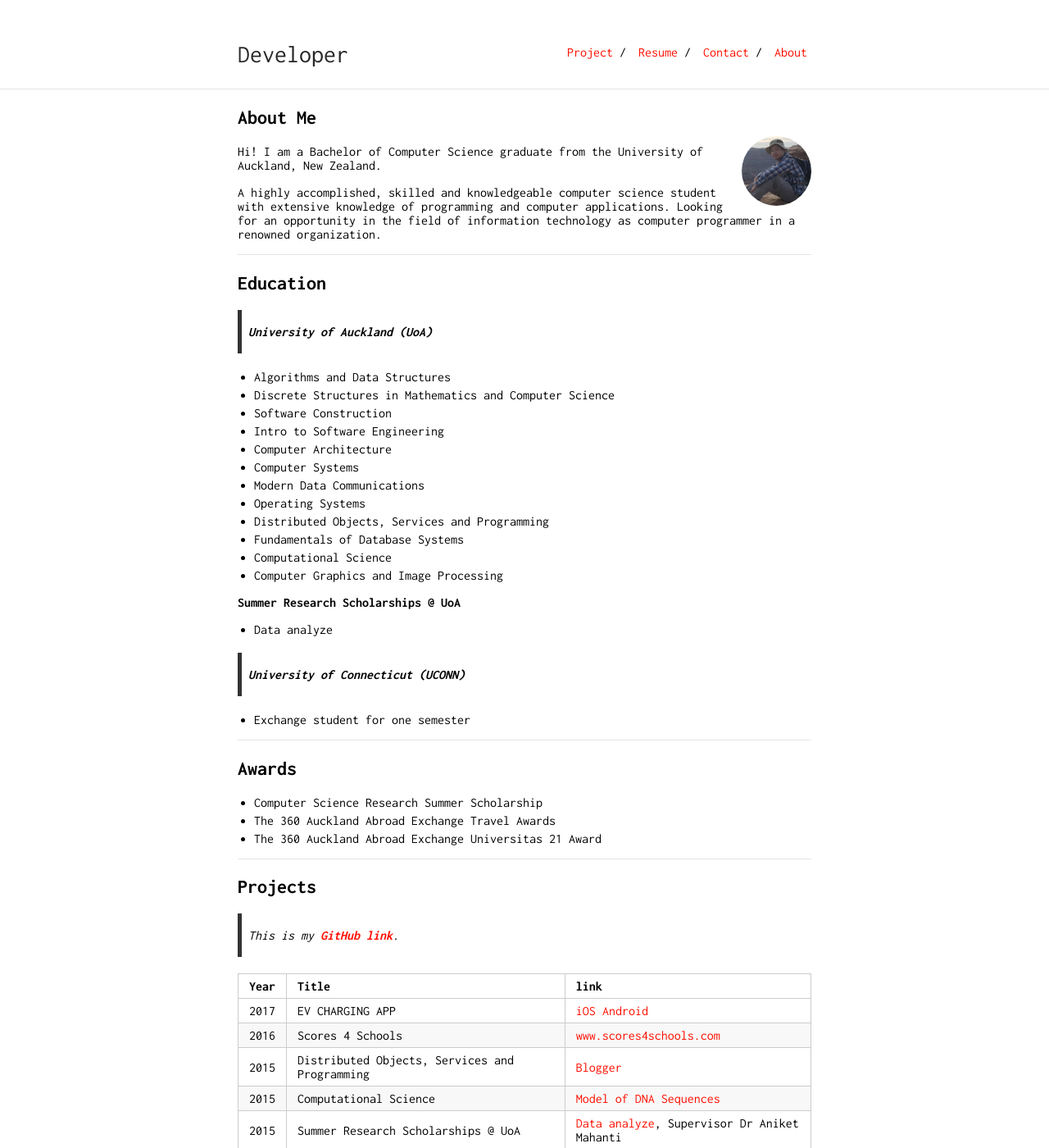
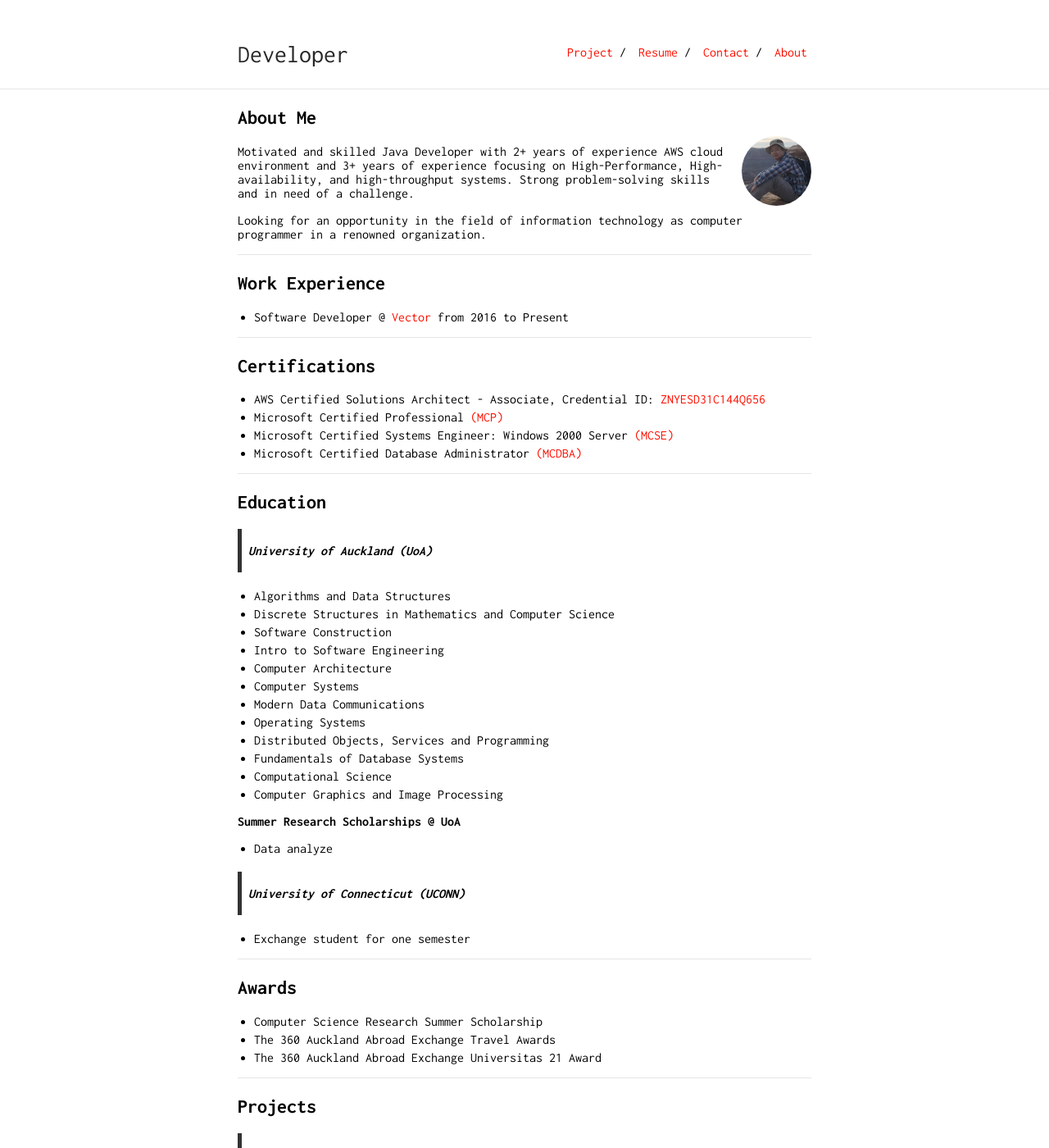
Before and after one commit to hche608/hche608.github.io, a Jekyll site: the page built from index.md, in a window 1280 px wide and 1400 px high. Shown: the whole window at 82% size. Built offline with Jekyll 4.4.1, drawn with Linux system fonts in a browser that asks for light colours; our own code applies the rules of GitHub Pages for plain Markdown files; some of the changed text lies outside the part shown.

Commit message:
Update home page

```diff
--- a/index.md
+++ b/index.md
@@ -6,10 +6,24 @@ layout: default
 
 <img class="profile-picture" src="me.webp">
 
-Hi! I am a Bachelor of Computer Science graduate from the University of Auckland, New Zealand.
+Motivated and skilled Java Developer with 2+ years of experience AWS cloud environment and 3+ years of experience focusing on High-Performance, High-availability, and high-throughput systems. Strong problem-solving skills and in need of a challenge.
 
-A highly accomplished, skilled and knowledgeable computer science student with extensive knowledge of programming and computer applications.
 Looking for an opportunity in the field of information technology as computer programmer in a renowned organization.
+
+---
+
+## Work Experience
+
+* Software Developer @ [Vector]("https://www.vector.co.nz") from 2016 to Present
+
+---
+
+## Certifications
+
+* AWS Certified Solutions Architect - Associate, Credential ID: [ZNYESD31C144Q656]("https://www.certmetrics.com/amazon/public/badge.aspx?i=1&t=c&d=2018-08-31&ci=AWS00468035")
+* Microsoft Certified Professional [(MCP)](resources/MCPDigitalCert/Cert002.pdf)
+* Microsoft Certified Systems Engineer: Windows 2000 Server [(MCSE)](resources/MCPDigitalCert/Cert001.pdf)
+* Microsoft Certified Database Administrator [(MCDBA)](resources/MCPDigitalCert/Cert003.pdf)
 
 ---
 
@@ -53,9 +67,13 @@ Looking for an opportunity in the field of information technology as computer pr
 
 Year | Title | link
 -----|-------|--------
+2019 | Reference Architecture Template
+2019 | Epic Free Game Bot | [Open Source Project]("https://github.com/hche608/epic-free-games-bot")
+2018 | Outage Web App | [Link]("https://help.vector.co.nz")
+2018 | AWS Lambda | [Faas]("https://github.com/hche608/hax3-py-aws-lambda")
 2017 | EV CHARGING APP  | [iOS](https://itunes.apple.com/us/app/vector-ev-charging/id1165218465?mt=8&uo=4)  [Android](https://play.google.com/store/apps/details?id=com.vector.evcharge&hl=en)
-2016 | Scores 4 Schools  | [www.scores4schools.com](https://www.scores4schools.com)
-2015 | Distributed Objects, Services and Programming | [Blogger](https://github.com/hche608/CS-335-A2)
+2016 | Scores 4 Schools  | [scores4schools.herokuapp.com](https://scores4schools.herokuapp.com)
+2015 | Distributed Objects, Services and Programming | [Source code](https://github.com/hche608/CS-335-A2)
 2015 | Computational Science | [Model of DNA Sequences](https://github.com/hche608/CS-369)
 2015 | Summer Research Scholarships @ UoA | [Data analyze](#), Supervisor Dr Aniket Mahanti
 2014 | Introduction to Software Engineering-Puzzle-Game @ UCONN | [CSE-2102-Puzzle-Game](https://github.com/hche608/CSE-2102-Puzzle-Game)
@@ -66,9 +84,3 @@ Year | Title | link
 [More projects](project)
 
 ---
-
-## References
-
-* Kavinesh Reddy: Web & Digital Principal at [Vector Ltd](https://www.vector.co.nz/)
-* Dr Aniket Mahanti: Lecturer, Department of Computer Science, [University of Auckland](https://www.auckland.ac.nz/en.html)
-* Matthew Lloyd: Founder, [Scores4School](https://www.scores4schools.com)
```
Also changed, not shown: 2 other files.
